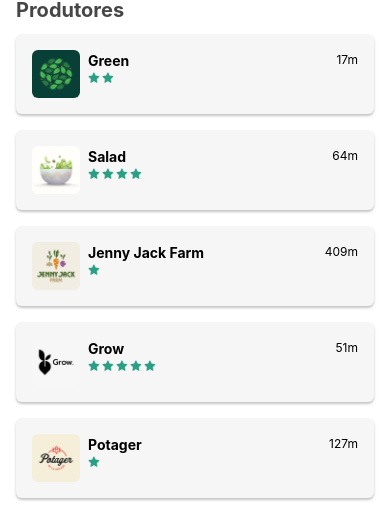
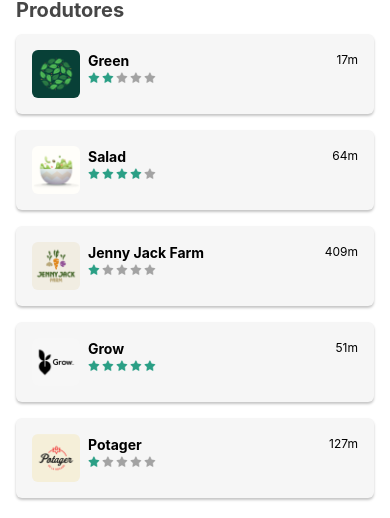
Before and after one commit to thaismichelini/orgsHooks, a React Native app: screen / in a window 390 px wide. Shown: the part 174-692 px from the top of the page. Built offline with nearby package versions, Linux system fonts and the light colour scheme.

Commit message:
refatoração de código estrelas

```diff
--- /dev/null
+++ b/src/componentes/Estrela.js
@@ -0,0 +1,33 @@
+import React from 'react';
+import {TouchableOpacity, Image, StyleSheet} from 'react-native';
+import estrela from '../assets/estrela.png';
+import estrelaCinza from '../assets/estrelaCinza.png';
+
+export default function Estrela({
+  onPress,
+  desabilitada = true,
+  preenchida,
+  grande = false,
+}) {
+  const estilos = estilosFuncao(grande);
+  const getImagem = () => {
+    if (preenchida) {
+      return estrela;
+    }
+    return estrelaCinza;
+  };
+  return (
+    <TouchableOpacity onPress={onPress} disabled={desabilitada}>
+      <Image source={getImagem()} style={estilos.estrela} />
+    </TouchableOpacity>
+  );
+}
+
+const estilosFuncao = grande =>
+  StyleSheet.create({
+    estrela: {
+      width: grande ? 36 : 12,
+      height: grande ? 36 : 12,
+      marginRight: 2,
+    },
+  });
--- a/src/componentes/Estrelas.js
+++ b/src/componentes/Estrelas.js
@@ -1,7 +1,6 @@
 import React, {useState} from 'react';
-import {Image, StyleSheet, View, TouchableOpacity} from 'react-native';
-import estrela from '../assets/estrela.png';
-import estrelaCinza from '../assets/estrelaCinza.png';
+import {StyleSheet, View} from 'react-native';
+import Estrela from './Estrela';
 
 export default function Estrelas({
   quantidade: quantidadeAntiga,
@@ -9,23 +8,18 @@ export default function Estrelas({
   grande = false,
 }) {
   const [quantidade, setQuantidade] = useState(quantidadeAntiga);
-  const estilos = estilosFuncao(grande);
-  const getImage = index => {
-    if (index < quantidade) {
-      return estrela;
-    }
-  };
 
   const RenderEstrelas = () => {
     const listaEstrela = [];
     for (let i = 0; i < 5; i++) {
       listaEstrela.push(
-        <TouchableOpacity
+        <Estrela
           key={i}
           onPress={() => setQuantidade(i + 1)}
-          disabled={!editavel}>
-          <Image source={getImage(i)} style={estilos.estrela} />
-        </TouchableOpacity>,
+          desabilitada={!editavel}
+          preenchida={i < quantidade}
+          grande={grande}
+        />,
       );
     }
     return listaEstrela;
@@ -38,14 +32,8 @@ export default function Estrelas({
   );
 }
 
-const estilosFuncao = grande =>
-  StyleSheet.create({
-    estrelas: {
-      flexDirection: 'row',
-    },
-    estrela: {
-      width: grande ? 36 : 12,
-      height: grande ? 36 : 12,
-      marginRight: 2,
-    },
-  });
+const estilos = StyleSheet.create({
+  estrelas: {
+    flexDirection: 'row',
+  },
+});
```
